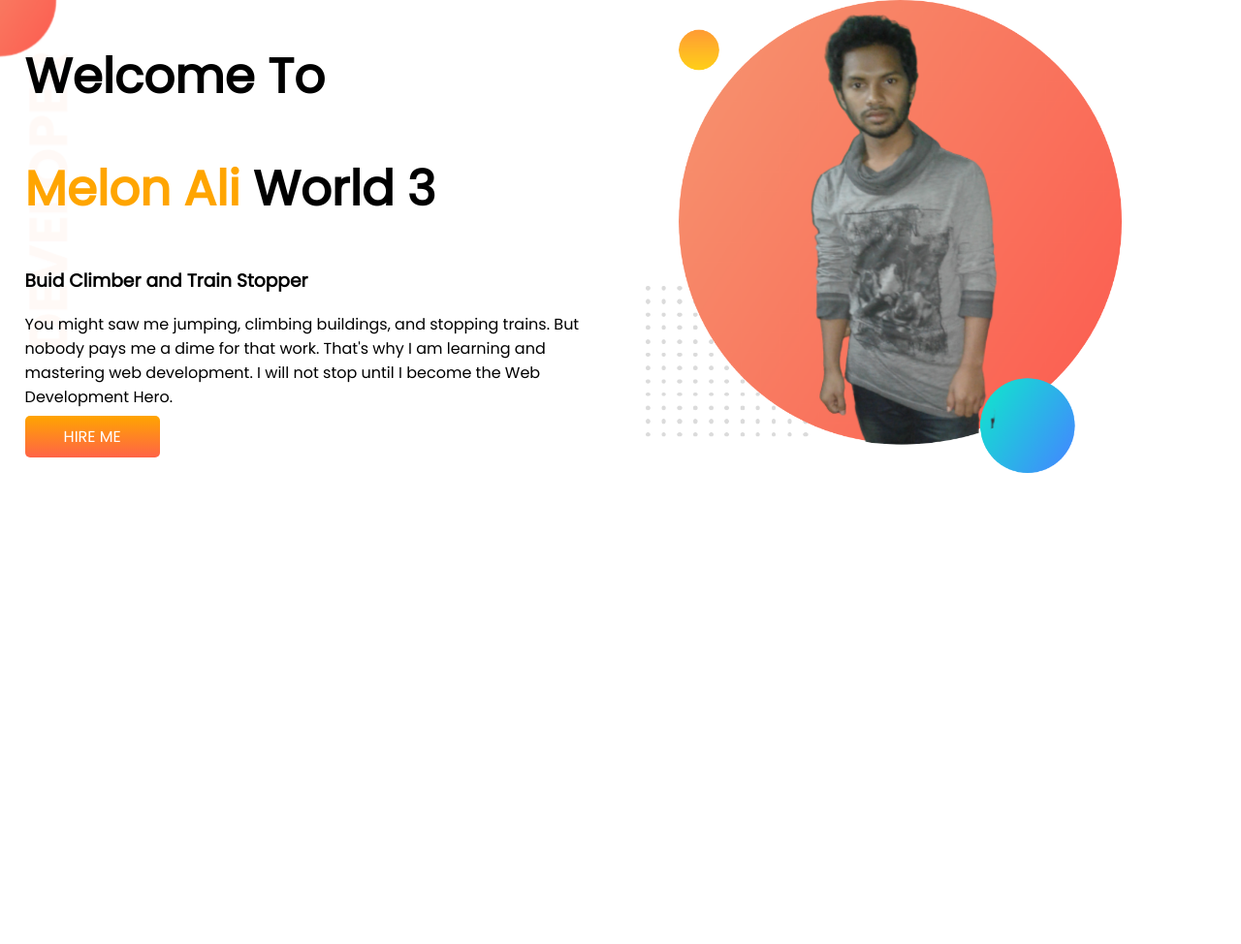
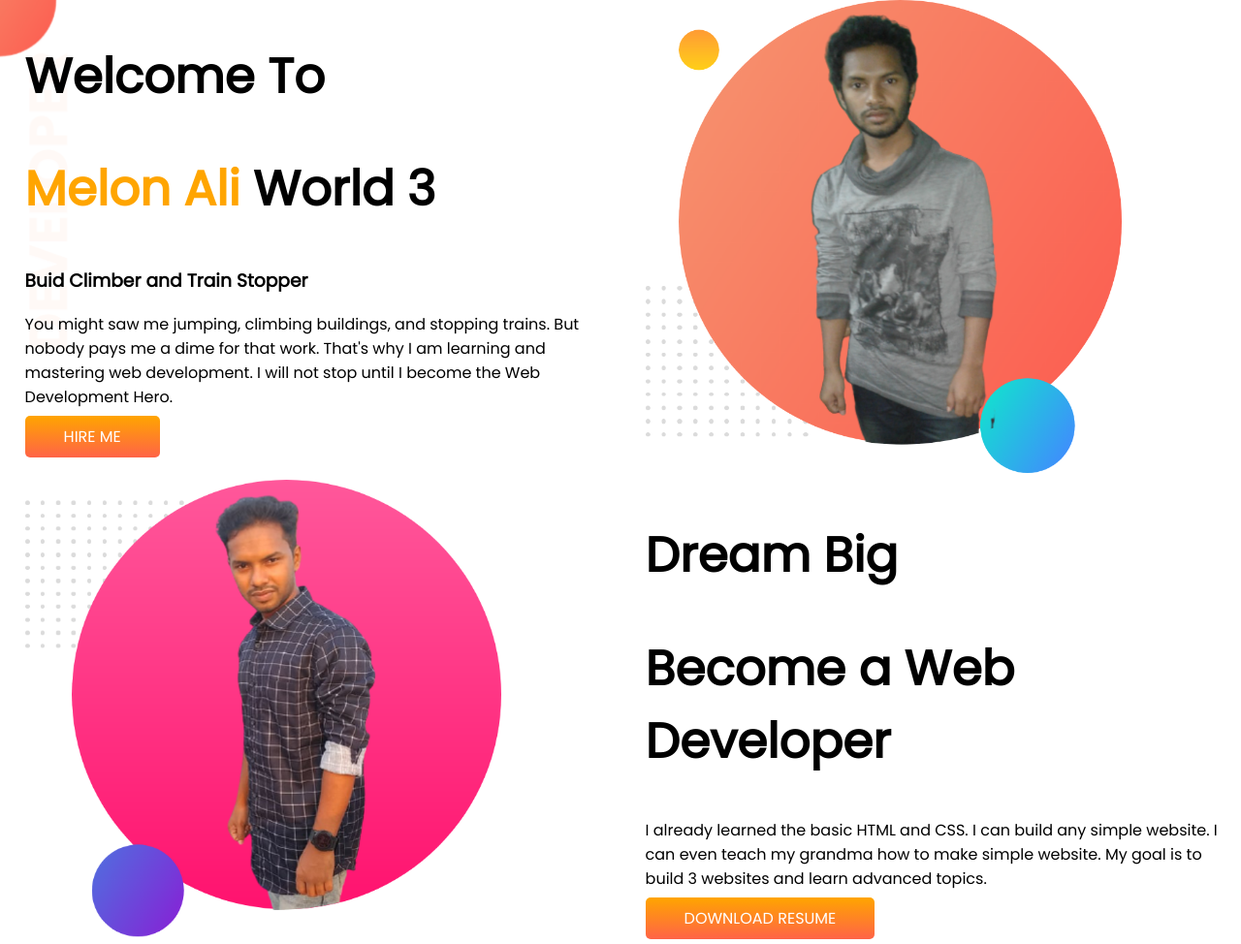
Before and after one commit to Melon-ali/developer-portfolio-3, a plain HTML site: page index.html in a window 1280 px wide. Shown: the whole page at 97% size. Before the commit the page ends 800 px from the top, so only its background shows below. Drawn offline with Linux system fonts and the light colour scheme.

Commit message:
dream big addad

```diff
--- a/index.html
+++ b/index.html
@@ -27,6 +27,19 @@
             <img src="images/Melon-pic-with-bg.png" alt="">
         </div>
     </section>
+    <section class="flexible-container">
+        <div class="half-width">
+            <img src="images/Melon-pic-with-bg2.png" alt="">
+        </div>
+        <div class="half-width">
+            <h1>Dream Big</h1>
+            <h1>Become a Web Developer</h1>
+            <p>I already learned the basic HTML and CSS. I can build any simple website. I can even teach my grandma
+                how
+                to make simple website. My goal is to build 3 websites and learn advanced topics.</p>
+            <a class="link-button" href="http://" target="_blank">DOWNLOAD RESUME</a>
+        </div>
+    </section>
 </body>
 
 </html>
```
